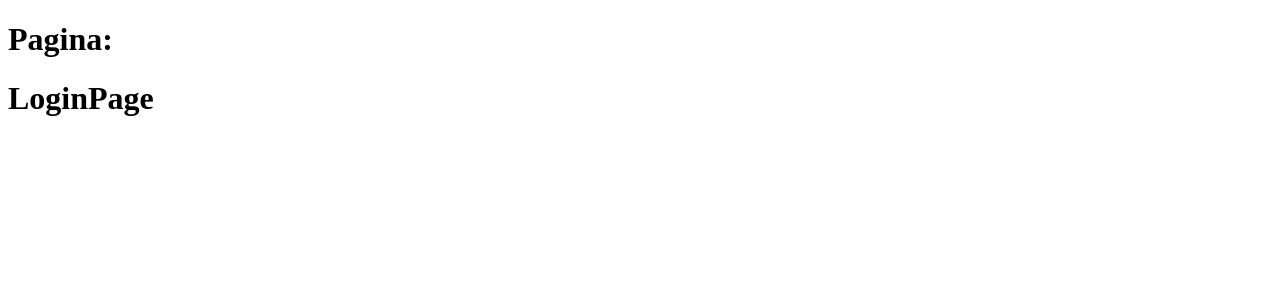
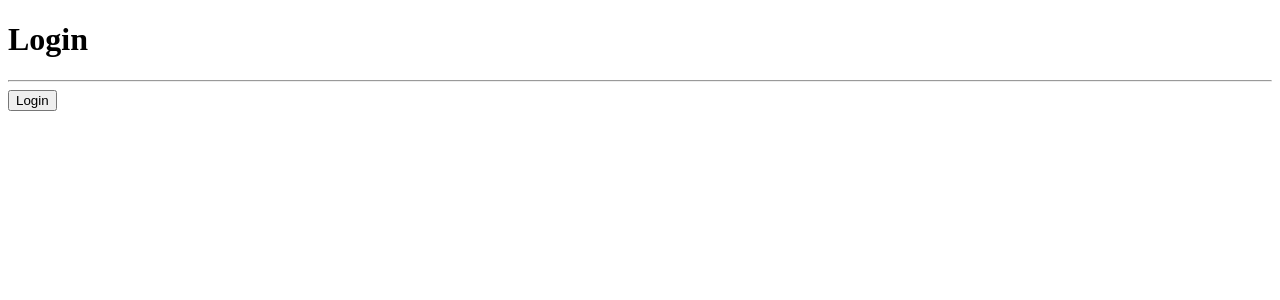
Before and after one commit to tadescalzo/heroes-app, a React (Create React App) app: page /login in a window 1280 px wide. Shown: the top 300 px of the page. Built offline with nearby package versions, Linux system fonts and the light colour scheme; the HTML template or start-up script is replaced by a standard one.

Commit message:
se uso de navigate

```diff
--- a/src/App.jsx
+++ b/src/App.jsx
@@ -3,7 +3,6 @@
 export const App = () => {
   return (
     <>
-    <h1>Pagina:</h1>
     <AppRouter/>
     </>
   )
--- a/src/auth/pages/LoginPage.jsx
+++ b/src/auth/pages/LoginPage.jsx
@@ -1,5 +1,20 @@
+import { useNavigate } from "react-router-dom"
+
 export const LoginPage = () => {
+  const navigate = useNavigate()
+  const onLogin=()=>{
+    console.log('test')
+    navigate('/',{
+      replace:true
+    })
+  }
   return (
-    <h1>LoginPage</h1>
+    <div className="container mt-5">
+    <h1>Login</h1>
+    <hr />
+    <button className="btn btn-primary"
+    onClick={onLogin}>Login
+    </button>
+    </div>
   )
 }
--- a/src/ui/components/Navbar.jsx
+++ b/src/ui/components/Navbar.jsx
@@ -1,7 +1,16 @@
-import { Link, NavLink } from 'react-router-dom';
+import { Link, useNavigate, NavLink } from 'react-router-dom';
 
 
 export const Navbar = () => {
+
+    const navigate = useNavigate()
+
+    const onLogout=()=>{
+        navigate('/login',{
+            replace: true
+        })
+    }
+
     return (
         <nav className="navbar navbar-expand-sm navbar-dark bg-dark p-2">
 
@@ -51,7 +60,8 @@
                         Fernando
                     </span>
                     <button
-                    className='nav-item nav-link btn'>
+                    className='nav-item nav-link btn'
+                    onClick={onLogout}>
                         Logout
                     </button>
                 </ul>
```
